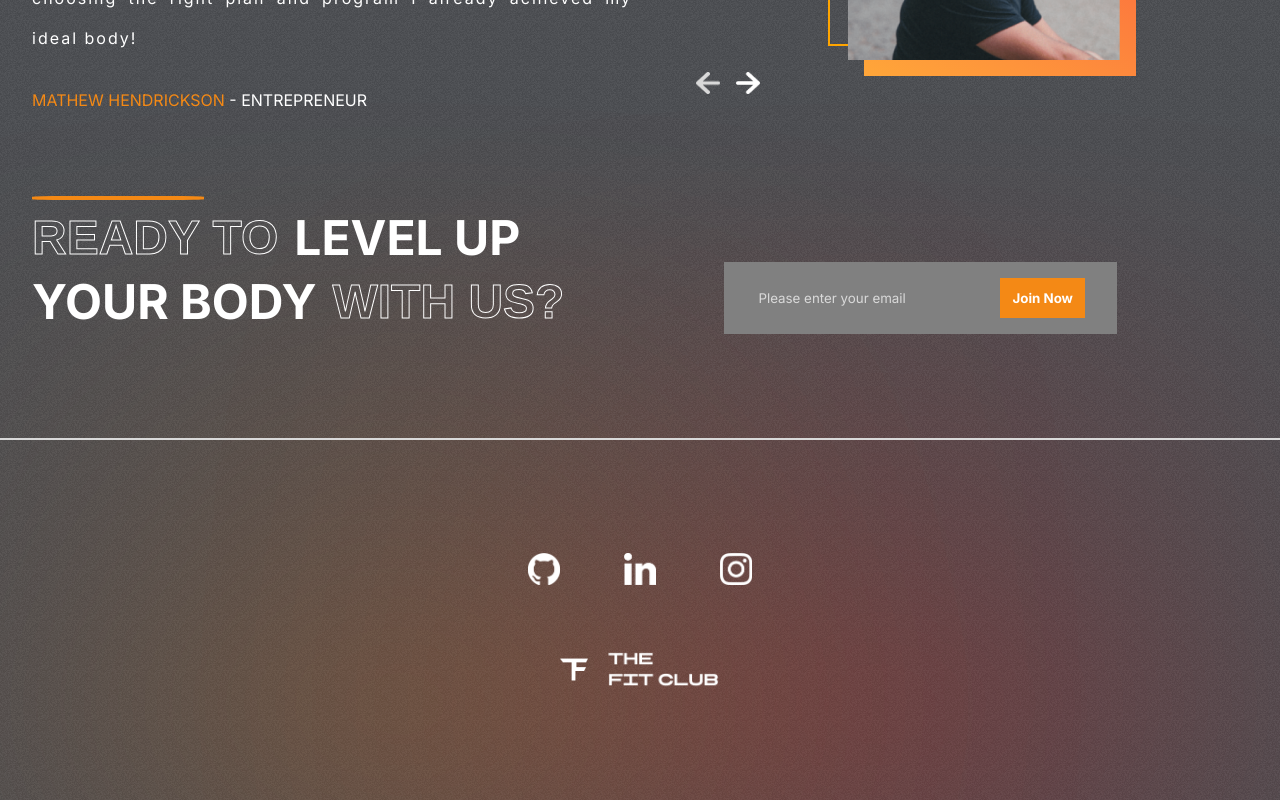
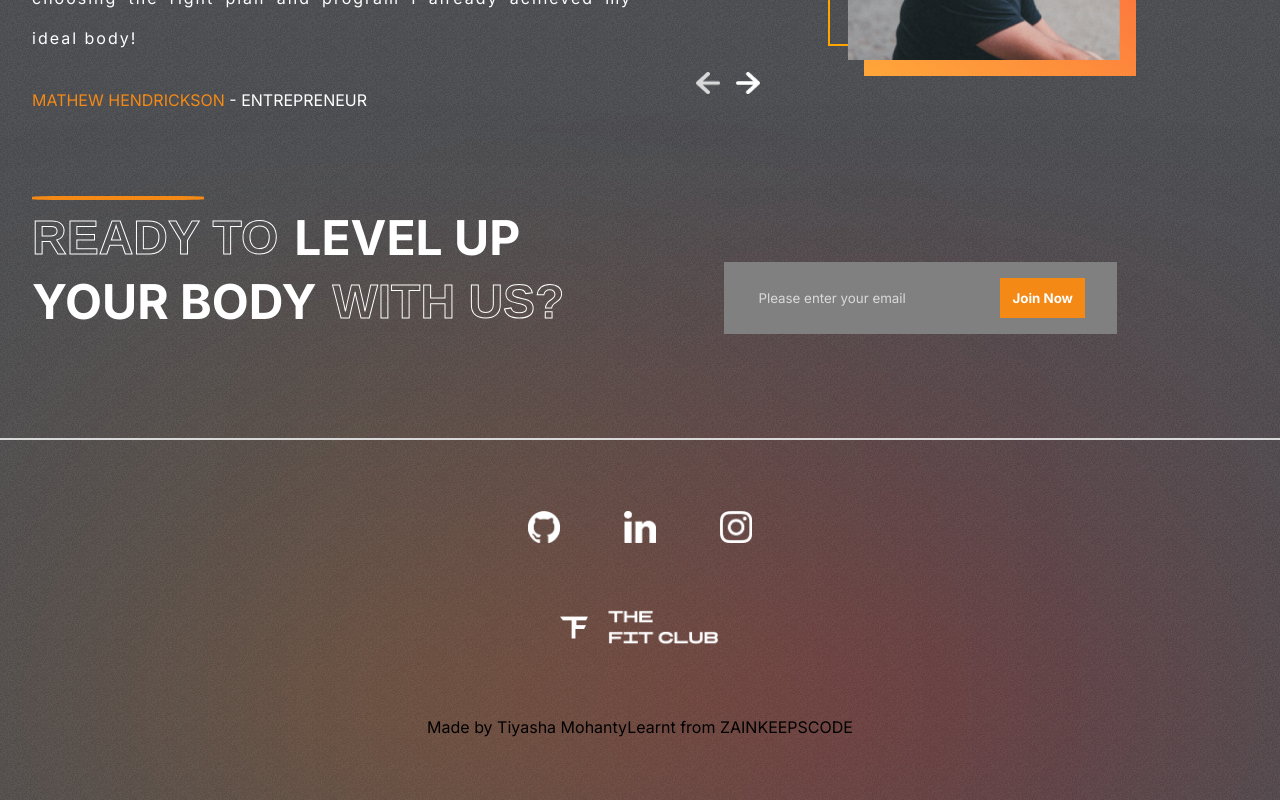
Before and after one commit to Tiyasha22/fitness-club, a React (Create React App) app: page / in a window 1280 px wide. Shown: the part 2821-3621 px from the top of the page. Built offline with nearby package versions, Linux system fonts and the light colour scheme.

Commit message:
copyrights added

```diff
--- a/src/components/Footer/Footer.jsx
+++ b/src/components/Footer/Footer.jsx
@@ -14,6 +14,10 @@ const Footer = () => {
         <div className="logo-f">
           <img src={Logo} alt="" />
         </div>
+        <div>
+          <span>Made by Tiyasha Mohanty</span>
+          <span>Learnt from ZAINKEEPSCODE</span>
+        </div>
       </div>
       <div className="blur footer-blur-1"></div>
       <div className="blur footer-blur-2"></div>
```
